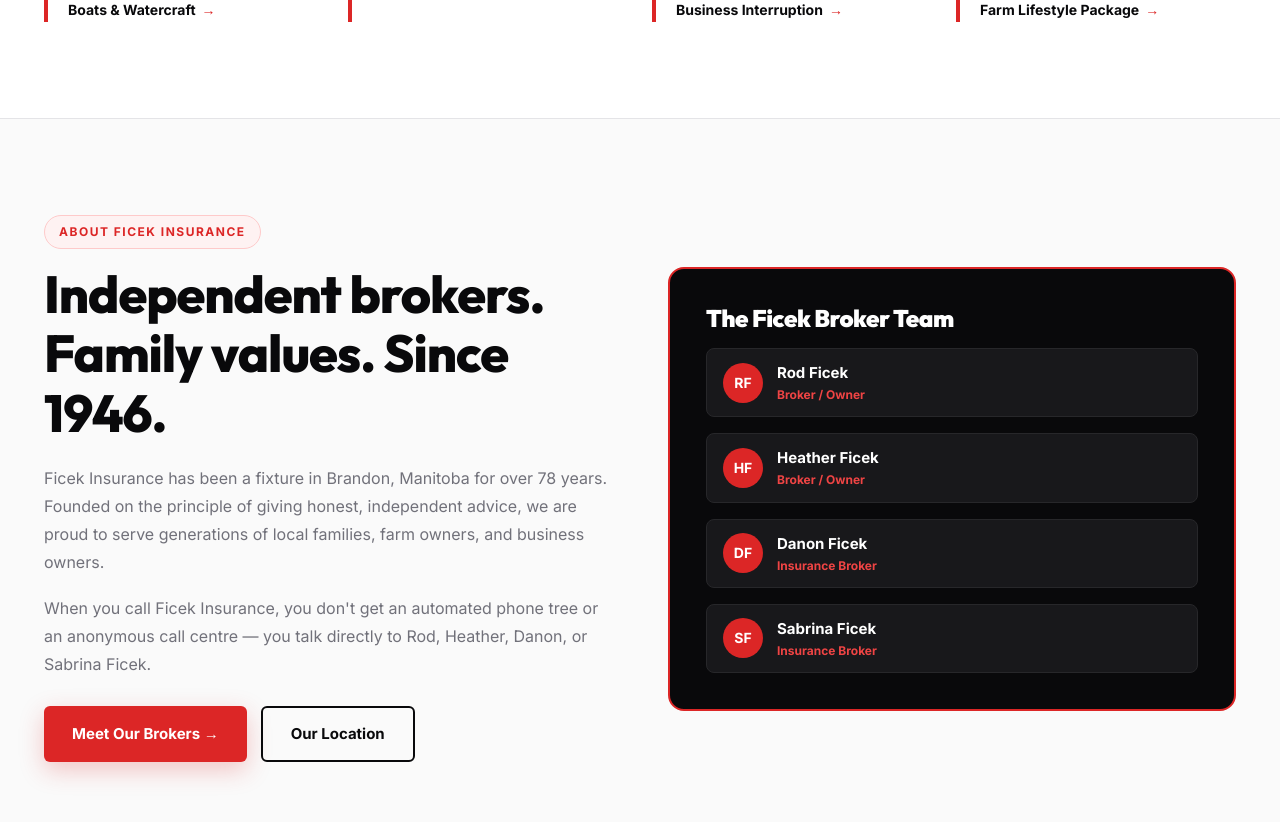
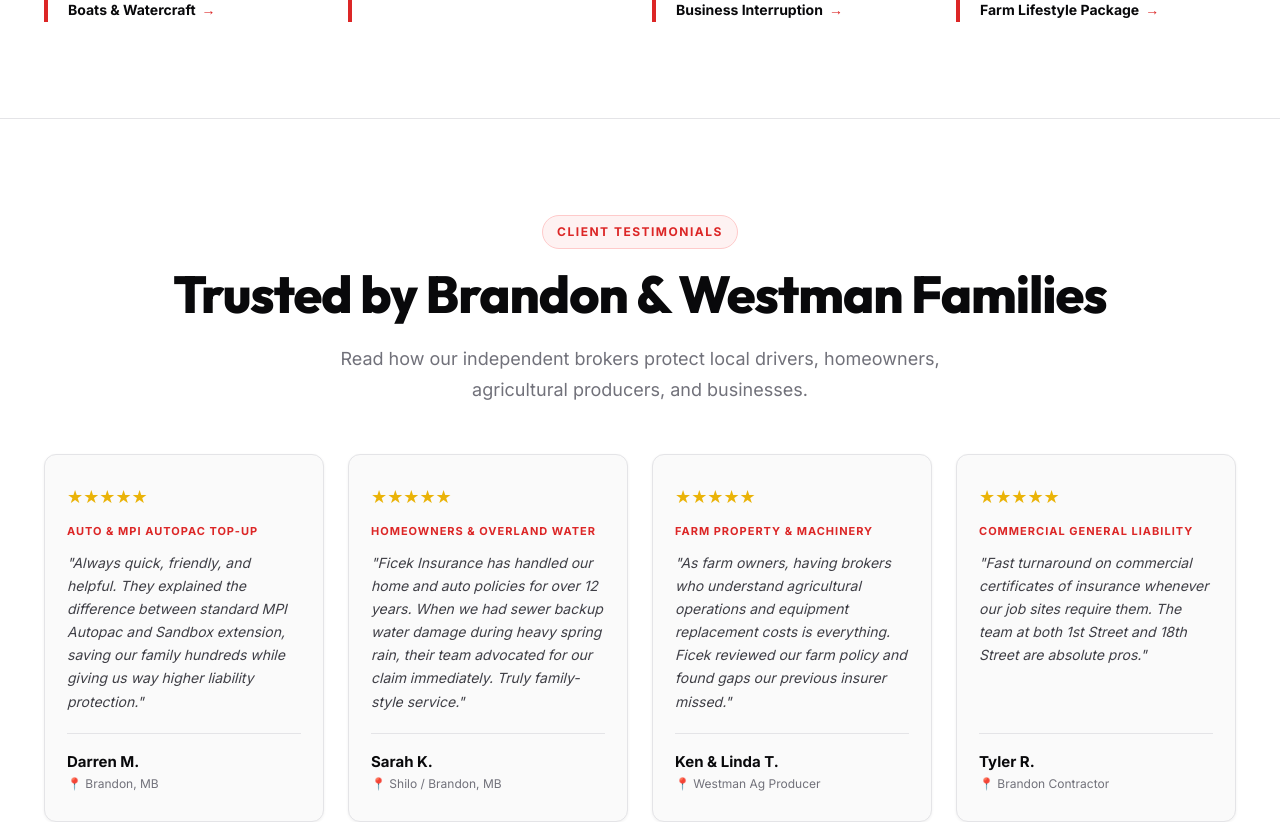
Before and after one commit to austinlmadeit/ficeks, a Next.js app: page / in a window 1280 px wide. Shown: the part 1815-2637 px from the top of the page. Built offline with nearby package versions, Linux system fonts and the light colour scheme.

Commit message:
Remove About Ficek / Team section from homepage

```diff
--- a/app/page.js
+++ b/app/page.js
@@ -238,52 +238,6 @@
       </section>
 
 
-      {/* ── LOCAL BRAND STORY & TEAM ── */}
-      <section className="section" style={{ background: '#fafafa', borderTop: '1px solid #e4e4e7' }}>
-        <div className="container">
-          <div style={{ display: 'grid', gridTemplateColumns: '1fr 1fr', gap: '56px', alignItems: 'center' }}>
-            <div>
-              <span className="section-tag">About Ficek Insurance</span>
-              <h2 className="section-title">Independent brokers. Family values. Since 1946.</h2>
-              <p style={{ color: '#71717a', lineHeight: 1.75, marginBottom: '18px' }}>
-                Ficek Insurance has been a fixture in Brandon, Manitoba for over 78 years. Founded on the principle of giving honest, independent advice, we are proud to serve generations of local families, farm owners, and business owners.
-              </p>
-              <p style={{ color: '#71717a', lineHeight: 1.75, marginBottom: '28px' }}>
-                When you call Ficek Insurance, you don't get an automated phone tree or an anonymous call centre — you talk directly to Rod, Heather, Danon, or Sabrina Ficek.
-              </p>
-              <div style={{ display: 'flex', gap: '14px' }}>
-                <Link href="/about/our-team" className="btn btn-red">Meet Our Brokers →</Link>
-                <Link href="/about/locations" className="btn btn-outline">Our Location</Link>
-              </div>
-            </div>
-
-            {/* Team Showcase */}
-            <div style={{ background: '#09090b', color: '#ffffff', borderRadius: '16px', padding: '36px', border: '2px solid #dc2626' }}>
-              <h3 style={{ fontSize: '24px', fontWeight: 900, marginBottom: '16px', color: '#ffffff' }}>
-                The Ficek Broker Team
-              </h3>
-              <div style={{ display: 'flex', flexDirection: 'column', gap: '16px' }}>
-                {[
-                  { name: 'Rod Ficek', role: 'Broker / Owner', exp: 'Decades of MB insurance leadership' },
-                  { name: 'Heather Ficek', role: 'Broker / Owner', exp: 'Personal & commercial specialist' },
-                  { name: 'Danon Ficek', role: 'Insurance Broker', exp: 'Next gen family broker' },
-                  { name: 'Sabrina Ficek', role: 'Insurance Broker', exp: 'Personal lines & client advocate' },
-                ].map((m, i) => (
-                  <div key={i} style={{ display: 'flex', alignItems: 'center', gap: '14px', background: '#18181b', padding: '12px 16px', borderRadius: '8px', border: '1px solid #27272a' }}>
-                    <div style={{ width: '40px', height: '40px', borderRadius: '50%', background: '#dc2626', color: '#ffffff', display: 'flex', alignItems: 'center', justifyContent: 'center', fontWeight: 900, fontSize: '14px' }}>
-                      {m.name.split(' ').map(n => n[0]).join('')}
-                    </div>
-                    <div>
-                      <div style={{ fontWeight: 800, fontSize: '15px', color: '#ffffff' }}>{m.name}</div>
-                      <div style={{ fontSize: '12px', color: '#ef4444', fontWeight: 700 }}>{m.role}</div>
-                    </div>
-                  </div>
-                ))}
-              </div>
-            </div>
-          </div>
-        </div>
-      </section>
 
       {/* ── 5-STAR CLIENT REVIEWS & COMMUNITY TRUST ── */}
       <section className="section" style={{ background: '#ffffff', borderTop: '1px solid #e4e4e7' }}>
```
